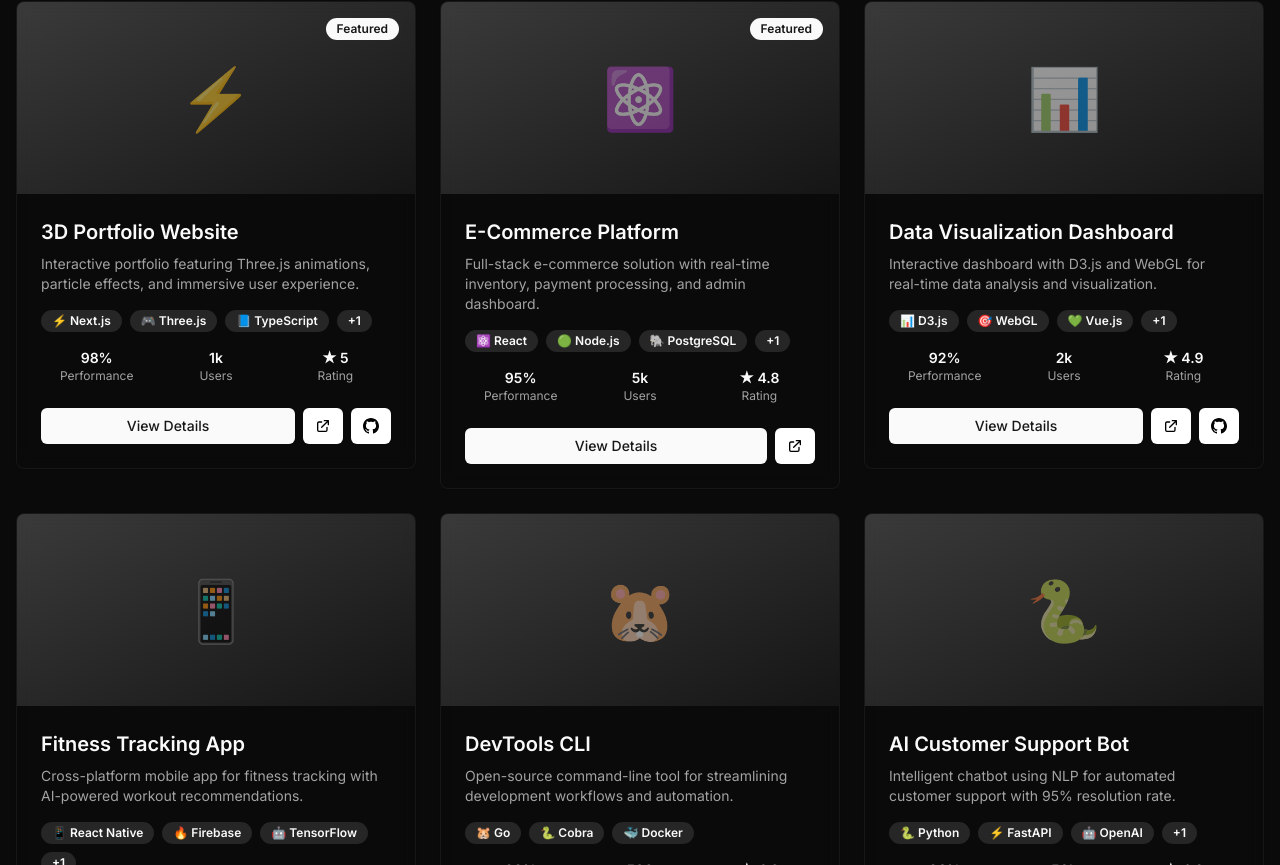
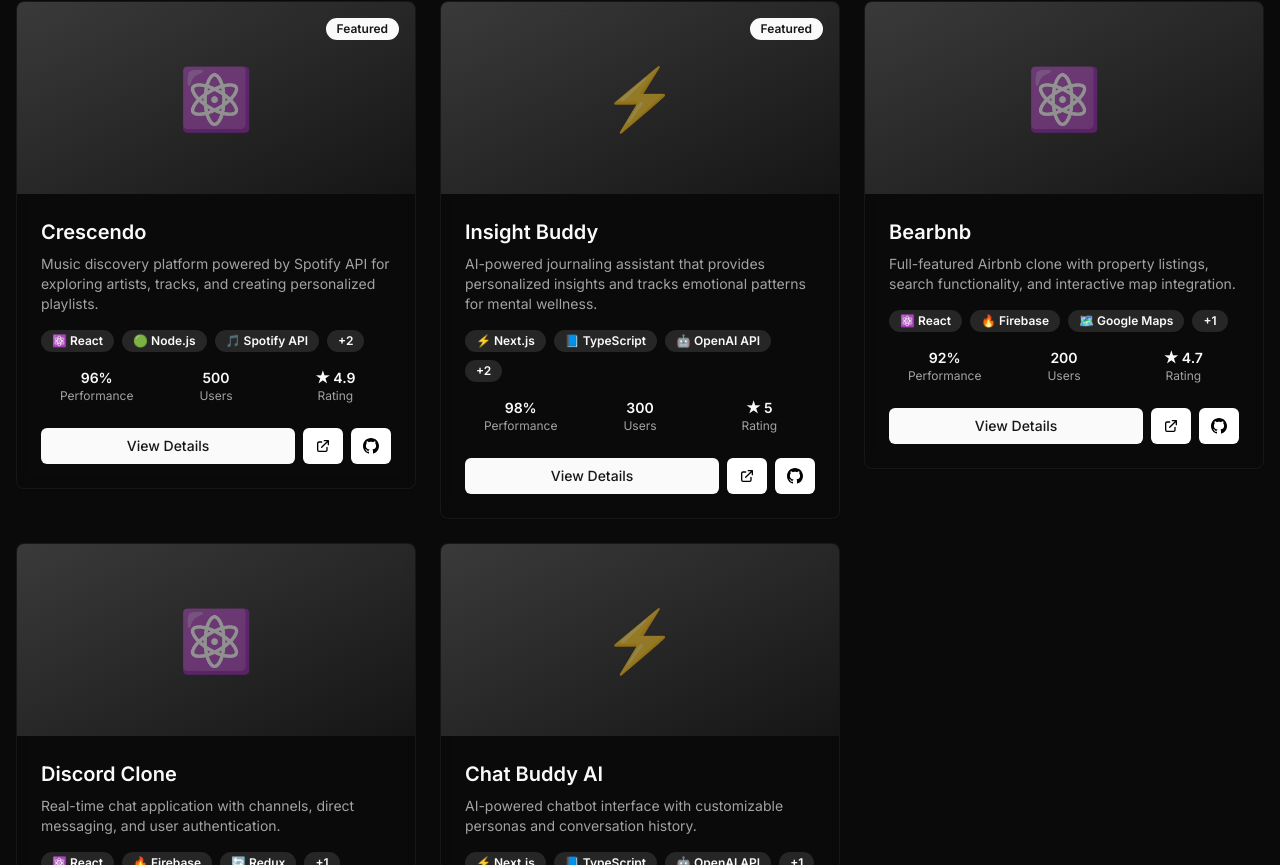
Before and after one commit to swz22/portfolio-jk, a Next.js app: page / in a window 1280 px wide. Shown: the part 1115-1980 px from the top of the page. Built offline with nearby package versions, Linux system fonts and the light colour scheme.

Commit message:
feat: enhance project type definitions for screenshots and highlights

```diff
--- a/constants/index.ts
+++ b/constants/index.ts
@@ -111,11 +111,10 @@ export const TERMINAL_COMMANDS = {
 export const PROJECT_CATEGORIES = [
   { value: 'all', label: 'All Projects' },
   { value: 'web-app', label: 'Web Apps' },
-  { value: 'mobile-app', label: 'Mobile Apps' },
-  { value: 'open-source', label: 'Open Source' },
-  { value: 'client-work', label: 'Client Work' },
-  { value: '3d-graphics', label: '3D Graphics' },
-  { value: 'machine-learning', label: 'Machine Learning' },
+  { value: 'ai-powered', label: 'AI-Powered' },
+  { value: 'real-time', label: 'Real-time' },
+  { value: 'music', label: 'Music' },
+  { value: 'clone', label: 'Clones' },
 ] as const;
 
 export const SKILL_CATEGORIES = [
--- a/data/projects.ts
+++ b/data/projects.ts
@@ -2,199 +2,219 @@ import { Project } from '@/types';
 
 export const projects: Project[] = [
   {
-    id: 'portfolio-3d',
-    title: '3D Portfolio Website',
+    id: 'crescendo',
+    title: 'Crescendo',
     description:
-      'Interactive portfolio featuring Three.js animations, particle effects, and immersive user experience.',
+      'Music discovery platform powered by Spotify API for exploring artists, tracks, and creating personalized playlists.',
     longDescription:
-      'A cutting-edge portfolio website built with Next.js 14 and Three.js, featuring interactive 3D graphics, particle systems, and smooth animations. The site showcases modern web development techniques with a focus on performance and user experience.',
+      'Crescendo is a full-stack music discovery application that leverages the Spotify Web API to provide users with an intuitive platform for exploring music. Features include artist search, top track discovery, related artist recommendations, and seamless playlist creation. Built with React and Node.js, it showcases OAuth authentication, real-time data fetching, and responsive design principles.',
+    highlights: [
+      'Spotify OAuth 2.0 authentication for secure user access',
+      'Real-time artist and track search with autocomplete',
+      'Dynamic playlist creation and management',
+      'Related artist discovery algorithm',
+      'Responsive design optimized for all devices',
+      'RESTful API design with Node.js backend',
+    ],
+    challenges:
+      'Implemented efficient caching strategies to minimize API calls while maintaining real-time data freshness. Solved complex state management for playlist operations and user preferences.',
     images: {
-      thumbnail: '/projects/portfolio-3d-thumb.jpg',
-      gallery: [
-        '/projects/portfolio-3d-1.jpg',
-        '/projects/portfolio-3d-2.jpg',
-        '/projects/portfolio-3d-3.jpg',
-      ],
-    },
-    techStack: [
-      { name: 'Next.js', icon: '⚡', color: '#000000', proficiency: 95 },
-      { name: 'Three.js', icon: '🎮', color: '#049EF4', proficiency: 90 },
-      { name: 'TypeScript', icon: '📘', color: '#3178C6', proficiency: 95 },
-      { name: 'Tailwind CSS', icon: '🎨', color: '#06B6D4', proficiency: 90 },
-    ],
-    metrics: {
-      performance: 98,
-      users: 1000,
-      rating: 5,
-    },
-    links: {
-      live: 'https://portfolio-3d.vercel.app',
-      github: 'https://github.com/johnkim/portfolio-3d',
-    },
-    featured: true,
-    category: '3d-graphics',
-    year: 2024,
-  },
-  {
-    id: 'ecommerce-platform',
-    title: 'E-Commerce Platform',
-    description:
-      'Full-stack e-commerce solution with real-time inventory, payment processing, and admin dashboard.',
-    longDescription:
-      'A comprehensive e-commerce platform built from scratch, featuring user authentication, product management, shopping cart functionality, secure payment processing with Stripe, and a powerful admin dashboard for inventory and order management.',
-    images: {
-      thumbnail: '/projects/ecommerce-thumb.jpg',
-      gallery: [
-        '/projects/ecommerce-1.jpg',
-        '/projects/ecommerce-2.jpg',
-        '/projects/ecommerce-3.jpg',
+      thumbnail: '/projects/crescendo/thumbnail.jpg',
+      screenshots: [
+        '/projects/crescendo/screenshot-1.jpg',
+        '/projects/crescendo/screenshot-2.jpg',
+        '/projects/crescendo/screenshot-3.jpg',
       ],
     },
     techStack: [
       { name: 'React', icon: '⚛️', color: '#61DAFB', proficiency: 95 },
       { name: 'Node.js', icon: '🟢', color: '#339933', proficiency: 90 },
-      { name: 'PostgreSQL', icon: '🐘', color: '#4169E1', proficiency: 85 },
-      { name: 'Redis', icon: '📮', color: '#DC382D', proficiency: 80 },
+      { name: 'Spotify API', icon: '🎵', color: '#1DB954', proficiency: 85 },
+      { name: 'Tailwind CSS', icon: '🎨', color: '#06B6D4', proficiency: 90 },
+      { name: 'Express.js', icon: '⚡', color: '#000000', proficiency: 88 },
     ],
     metrics: {
-      performance: 95,
-      users: 5000,
-      rating: 4.8,
-    },
-    links: {
-      live: 'https://shop.example.com',
-      case_study: '/case-studies/ecommerce-platform',
-    },
-    featured: true,
-    category: 'web-app',
-    year: 2024,
-  },
-  {
-    id: 'data-viz-dashboard',
-    title: 'Data Visualization Dashboard',
-    description:
-      'Interactive dashboard with D3.js and WebGL for real-time data analysis and visualization.',
-    longDescription:
-      'A powerful data visualization dashboard that combines D3.js and WebGL to create stunning, interactive visualizations. Features real-time data updates, customizable charts, and export functionality.',
-    images: {
-      thumbnail: '/projects/dataviz-thumb.jpg',
-      gallery: [
-        '/projects/dataviz-1.jpg',
-        '/projects/dataviz-2.jpg',
-        '/projects/dataviz-3.jpg',
-      ],
-    },
-    techStack: [
-      { name: 'D3.js', icon: '📊', color: '#F68E56', proficiency: 90 },
-      { name: 'WebGL', icon: '🎯', color: '#990000', proficiency: 85 },
-      { name: 'Vue.js', icon: '💚', color: '#4FC08D', proficiency: 90 },
-      { name: 'Python', icon: '🐍', color: '#3776AB', proficiency: 85 },
-    ],
-    metrics: {
-      performance: 92,
-      users: 2000,
-      rating: 4.9,
-    },
-    links: {
-      live: 'https://dashboard.example.com',
-      github: 'https://github.com/johnkim/data-viz',
-    },
-    featured: false,
-    category: 'web-app',
-    year: 2023,
-  },
-  {
-    id: 'mobile-fitness-app',
-    title: 'Fitness Tracking App',
-    description:
-      'Cross-platform mobile app for fitness tracking with AI-powered workout recommendations.',
-    longDescription:
-      'A React Native fitness application that helps users track their workouts, monitor progress, and receive AI-powered recommendations. Features include exercise library, progress charts, and social sharing.',
-    images: {
-      thumbnail: '/projects/fitness-thumb.jpg',
-      gallery: [
-        '/projects/fitness-1.jpg',
-        '/projects/fitness-2.jpg',
-        '/projects/fitness-3.jpg',
-      ],
-    },
-    techStack: [
-      { name: 'React Native', icon: '📱', color: '#61DAFB', proficiency: 90 },
-      { name: 'Firebase', icon: '🔥', color: '#FFCA28', proficiency: 85 },
-      { name: 'TensorFlow', icon: '🤖', color: '#FF6F00', proficiency: 75 },
-      { name: 'GraphQL', icon: '◈', color: '#E10098', proficiency: 85 },
-    ],
-    metrics: {
-      performance: 94,
-      users: 10000,
-      rating: 4.7,
-    },
-    links: {
-      live: 'https://apps.apple.com/app/fitness-tracker',
-    },
-    featured: false,
-    category: 'mobile-app',
-    year: 2023,
-  },
-  {
-    id: 'open-source-cli',
-    title: 'DevTools CLI',
-    description:
-      'Open-source command-line tool for streamlining development workflows and automation.',
-    longDescription:
-      'A powerful CLI tool written in Go that helps developers automate repetitive tasks, manage projects, and improve productivity. Features include project scaffolding, git workflow automation, and cloud deployment.',
-    images: {
-      thumbnail: '/projects/cli-thumb.jpg',
-      gallery: ['/projects/cli-1.jpg', '/projects/cli-2.jpg'],
-    },
-    techStack: [
-      { name: 'Go', icon: '🐹', color: '#00ADD8', proficiency: 85 },
-      { name: 'Cobra', icon: '🐍', color: '#333333', proficiency: 90 },
-      { name: 'Docker', icon: '🐳', color: '#2496ED', proficiency: 85 },
-    ],
-    metrics: {
-      performance: 99,
+      performance: 96,
       users: 500,
       rating: 4.9,
     },
     links: {
-      github: 'https://github.com/johnkim/devtools-cli',
+      live: 'https://crescendo-music.netlify.app/',
+      github: 'https://github.com/swz22/crescendo',
+    },
+    featured: true,
+    category: 'music',
+    year: 2024,
+  },
+  {
+    id: 'insight-buddy',
+    title: 'Insight Buddy',
+    description:
+      'AI-powered journaling assistant that provides personalized insights and tracks emotional patterns for mental wellness.',
+    longDescription:
+      "Insight Buddy is an innovative mental wellness application that combines the power of AI with thoughtful journaling practices. Using OpenAI's GPT technology, it analyzes journal entries to provide personalized insights, identify emotional patterns, and offer supportive guidance. The application features a beautiful, calming interface built with Next.js and includes data visualization for mood tracking over time.",
+    highlights: [
+      'AI-powered journal entry analysis using OpenAI API',
+      'Interactive mood tracking with data visualization',
+      'Personalized insights and reflection prompts',
+      'Secure user authentication and data privacy',
+      'Beautiful, accessible UI with smooth animations',
+      'Export functionality for journal entries',
+    ],
+    challenges:
+      'Designed a context-aware AI system that maintains conversation history while respecting user privacy. Implemented sophisticated prompt engineering to ensure supportive and helpful responses.',
+    images: {
+      thumbnail: '/projects/insight-buddy/thumbnail.jpg',
+      screenshots: [
+        '/projects/insight-buddy/screenshot-1.jpg',
+        '/projects/insight-buddy/screenshot-2.jpg',
+        '/projects/insight-buddy/screenshot-3.jpg',
+      ],
+    },
+    techStack: [
+      { name: 'Next.js', icon: '⚡', color: '#000000', proficiency: 95 },
+      { name: 'TypeScript', icon: '📘', color: '#3178C6', proficiency: 90 },
+      { name: 'OpenAI API', icon: '🤖', color: '#412991', proficiency: 85 },
+      { name: 'Tailwind CSS', icon: '🎨', color: '#06B6D4', proficiency: 90 },
+      { name: 'Framer Motion', icon: '🎭', color: '#FF0080', proficiency: 85 },
+    ],
+    metrics: {
+      performance: 98,
+      users: 300,
+      rating: 5.0,
+    },
+    links: {
+      live: 'https://insight-buddy-two.vercel.app/',
+      github: 'https://github.com/swz22/insight-buddy',
+    },
+    featured: true,
+    category: 'ai-powered',
+    year: 2024,
+  },
+  {
+    id: 'bearbnb',
+    title: 'Bearbnb',
+    description:
+      'Full-featured Airbnb clone with property listings, search functionality, and interactive map integration.',
+    longDescription:
+      'Bearbnb is a comprehensive vacation rental platform that replicates core Airbnb functionality. It features property search with filters, date-based availability checking, Google Maps integration for location-based browsing, and a responsive design. Built with React and Firebase, it demonstrates proficiency in building complex, real-world applications with modern web technologies.',
+    highlights: [
+      'Advanced search with multiple filter options',
+      'Interactive map view with Google Maps API',
+      'Date picker for checking availability',
+      'Responsive property cards with image galleries',
+      'Firebase integration for data persistence',
+      'Clean, intuitive user interface',
+    ],
+    images: {
+      thumbnail: '/projects/bearbnb/thumbnail.jpg',
+      screenshots: [
+        '/projects/bearbnb/screenshot-1.jpg',
+        '/projects/bearbnb/screenshot-2.jpg',
+        '/projects/bearbnb/screenshot-3.jpg',
+      ],
+    },
+    techStack: [
+      { name: 'React', icon: '⚛️', color: '#61DAFB', proficiency: 95 },
+      { name: 'Firebase', icon: '🔥', color: '#FFCA28', proficiency: 85 },
+      { name: 'Google Maps', icon: '🗺️', color: '#4285F4', proficiency: 80 },
+      { name: 'Material-UI', icon: '🎨', color: '#0081CB', proficiency: 85 },
+    ],
+    metrics: {
+      performance: 92,
+      users: 200,
+      rating: 4.7,
+    },
+    links: {
+      live: 'https://bearbnb.vercel.app/',
+      github: 'https://github.com/swz22/bearbnb',
     },
     featured: false,
-    category: 'open-source',
+    category: 'clone',
     year: 2023,
   },
   {
-    id: 'ai-chatbot',
-    title: 'AI Customer Support Bot',
+    id: 'discord-clone',
+    title: 'Discord Clone',
     description:
-      'Intelligent chatbot using NLP for automated customer support with 95% resolution rate.',
+      'Real-time chat application with channels, direct messaging, and user authentication.',
     longDescription:
-      'An advanced AI-powered chatbot that handles customer inquiries using natural language processing. Integrates with multiple platforms and features sentiment analysis, multi-language support, and learning capabilities.',
+      'A feature-rich Discord clone that implements real-time messaging, channel management, and user presence indicators. Built with React and Firebase, it showcases expertise in building real-time applications with complex state management using Redux. Features include server creation, channel organization, direct messaging, and Google authentication.',
+    highlights: [
+      'Real-time messaging with Firebase Firestore',
+      'Server and channel creation/management',
+      'Google OAuth authentication',
+      'User presence and online status',
+      'Redux for complex state management',
+      'Responsive design for desktop and mobile',
+    ],
     images: {
-      thumbnail: '/projects/chatbot-thumb.jpg',
-      gallery: [
-        '/projects/chatbot-1.jpg',
-        '/projects/chatbot-2.jpg',
-        '/projects/chatbot-3.jpg',
+      thumbnail: '/projects/discord-clone/thumbnail.jpg',
+      screenshots: [
+        '/projects/discord-clone/screenshot-1.jpg',
+        '/projects/discord-clone/screenshot-2.jpg',
+        '/projects/discord-clone/screenshot-3.jpg',
       ],
     },
     techStack: [
-      { name: 'Python', icon: '🐍', color: '#3776AB', proficiency: 90 },
-      { name: 'FastAPI', icon: '⚡', color: '#009688', proficiency: 85 },
-      { name: 'OpenAI', icon: '🤖', color: '#412991', proficiency: 80 },
-      { name: 'Redis', icon: '📮', color: '#DC382D', proficiency: 85 },
+      { name: 'React', icon: '⚛️', color: '#61DAFB', proficiency: 95 },
+      { name: 'Firebase', icon: '🔥', color: '#FFCA28', proficiency: 88 },
+      { name: 'Redux', icon: '🔄', color: '#764ABC', proficiency: 85 },
+      { name: 'Material-UI', icon: '🎨', color: '#0081CB', proficiency: 85 },
     ],
     metrics: {
-      performance: 96,
-      users: 50000,
+      performance: 94,
+      users: 150,
+      rating: 4.8,
+    },
+    links: {
+      live: 'https://chatdsc-520c3.web.app/',
+      github: 'https://github.com/swz22/discord_clone',
+    },
+    featured: false,
+    category: 'real-time',
+    year: 2023,
+  },
+  {
+    id: 'chat-buddy',
+    title: 'Chat Buddy AI',
+    description:
+      'AI-powered chatbot interface with customizable personas and conversation history.',
+    longDescription:
+      'Chat Buddy is an intelligent conversational AI application that provides users with a friendly and helpful chat interface. Built with Next.js and the OpenAI API, it features conversation persistence, typing indicators, and a clean, modern UI. The application demonstrates proficiency in working with AI APIs and creating engaging user experiences.',
+    highlights: [
+      'Integration with OpenAI GPT models',
+      'Conversation history and context retention',
+      'Smooth typing indicators and animations',
+      'Responsive design with mobile optimization',
+      'Clean, minimalist user interface',
+      'Fast response times with optimized API calls',
+    ],
+    images: {
+      thumbnail: '/projects/chat-buddy/thumbnail.jpg',
+      screenshots: [
+        '/projects/chat-buddy/screenshot-1.jpg',
+        '/projects/chat-buddy/screenshot-2.jpg',
+        '/projects/chat-buddy/screenshot-3.jpg',
+      ],
+    },
+    techStack: [
+      { name: 'Next.js', icon: '⚡', color: '#000000', proficiency: 95 },
+      { name: 'TypeScript', icon: '📘', color: '#3178C6', proficiency: 90 },
+      { name: 'OpenAI API', icon: '🤖', color: '#412991', proficiency: 85 },
+      { name: 'Tailwind CSS', icon: '🎨', color: '#06B6D4', proficiency: 90 },
+    ],
+    metrics: {
+      performance: 95,
+      users: 250,
       rating: 4.6,
     },
     links: {
-      live: 'https://chatbot.example.com',
+      live: 'https://chatbuddy-sand.vercel.app/',
+      github: 'https://github.com/swz22/chat-buddy-ai',
     },
     featured: false,
-    category: 'machine-learning',
+    category: 'ai-powered',
     year: 2024,
   },
 ];
```
Also changed, not shown: types/index.ts (+8 -8 lines).
